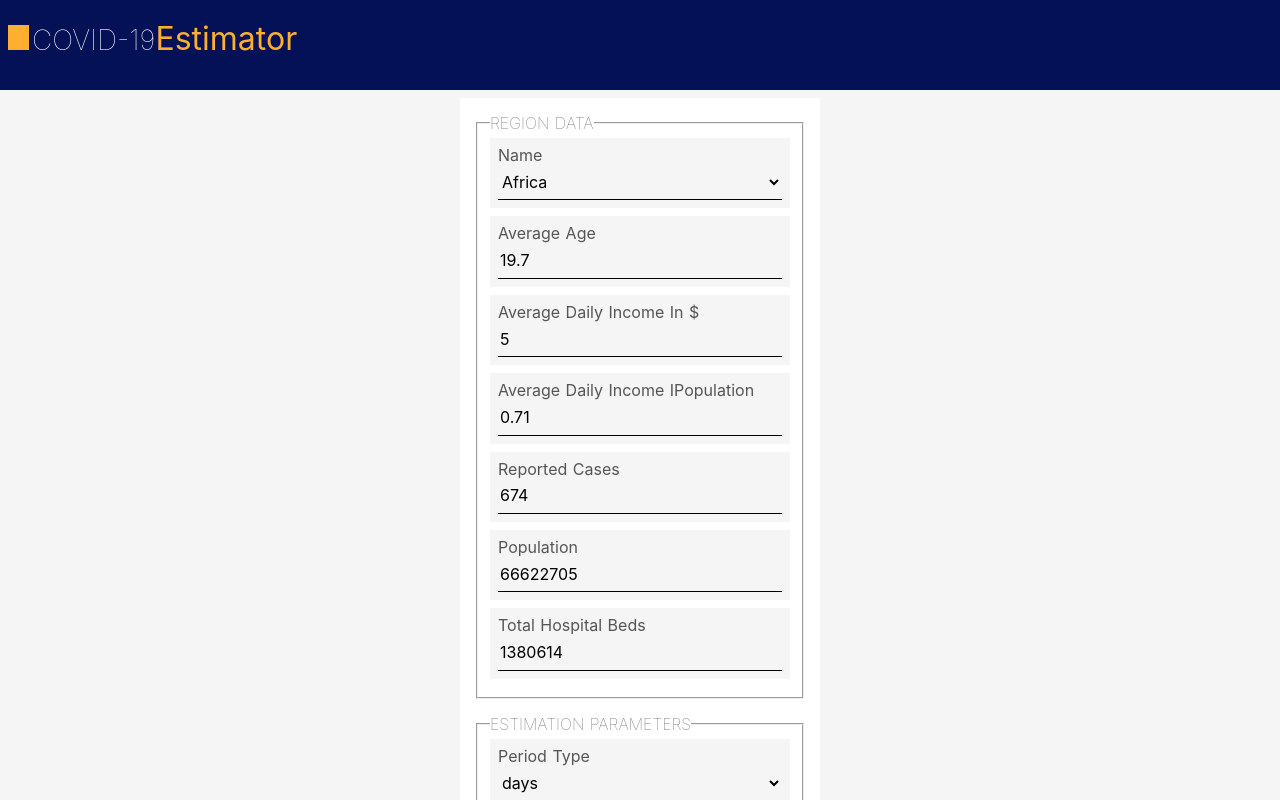
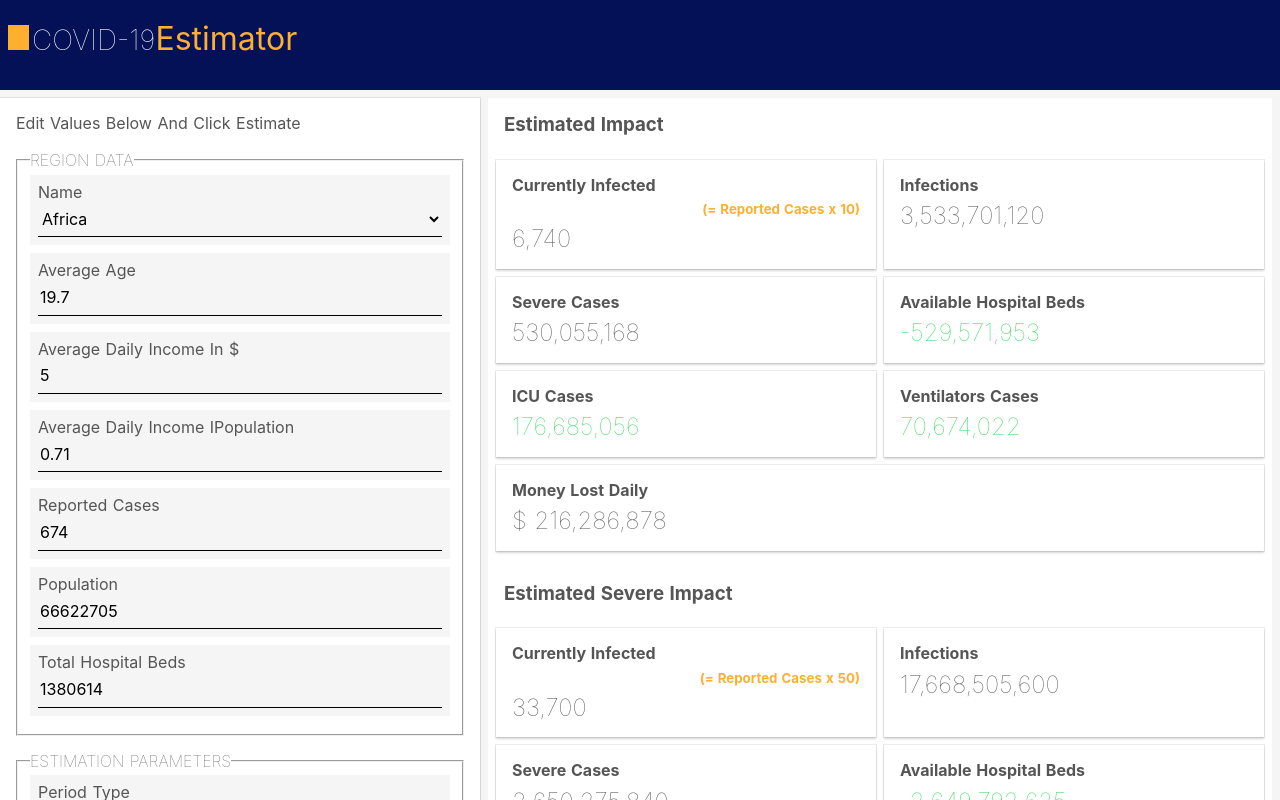
Before and after one commit to mugen64/sdg-covid-19-estimator-online, a Nuxt app: page / in a window 1280 px wide. Shown: the top 800 px of the page. Built offline with nearby package versions, Linux system fonts and the light colour scheme.

Commit message:
Added Estimation UI

```diff
--- a/components/Calculator.vue
+++ b/components/Calculator.vue
@@ -2,7 +2,9 @@
   <article class="calculator" aria-label="Estimation Form">
     <!-- <h3>Change The Values</h3>
      -->
-    <form role="form" @submit.prevent="submit()">
+    <form class="box-shadow" role="form" @submit.prevent="submit()">
+      <p>Edit Values Below And Click Estimate</p>
+      <br />
       <fieldset class="calculator__fieldset">
         <legend>Region Data</legend>
         <div class="calculator__field">
@@ -143,7 +145,6 @@ export default {
     padding: calc(#{$padding-sm} * 2);
     max-width: 360px;
     margin: 0 auto;
-
     button {
       margin-left: auto;
       display: block;
@@ -194,4 +195,15 @@ export default {
     }
   }
 }
+
+@media (min-width: 720px) {
+  .calculator {
+    width: inherit;
+    form {
+      max-width: 480px;
+      min-width: 480px;
+      margin: 0;
+    }
+  }
+}
 </style>
--- /dev/null
+++ b/components/Estimations.vue
@@ -0,0 +1,144 @@
+<template>
+  <article class="estimate" :aria-label="label">
+    <h3 class="estimate__label">{{ label }}</h3>
+    <div class="estimate__cards">
+      <!-- {{ estimate }} -->
+      <div class="estimate__card">
+        <h4 class="estimate__card__title">
+          Currently Infected
+        </h4>
+        <h5 class="estimate__card__subtitle">
+          (= Reported Cases x {{ multiple }})
+        </h5>
+        <div class="estimate__card__value">
+          {{ estimate.currentlyInfected | seperator }}
+        </div>
+      </div>
+      <div class="estimate__card">
+        <h4 class="estimate__card__title">
+          Infections
+        </h4>
+        <div class="estimate__card__value">
+          {{ estimate.infectionsByRequestedTime | seperator }}
+        </div>
+      </div>
+      <div class="estimate__card">
+        <h4 class="estimate__card__title">
+          Severe Cases
+        </h4>
+        <div class="estimate__card__value">
+          {{ estimate.severeCasesByRequestedTime | seperator }}
+        </div>
+      </div>
+      <div class="estimate__card">
+        <h4 class="estimate__card__title">
+          Available Hospital Beds
+        </h4>
+        <div
+          class="estimate__card__value"
+          :class="{
+            'text--danger': estimate.hospitalBedsByRequestedTime <= 0,
+            'text--success': estimate.hospitalBedsByRequestedTime > 0
+          }"
+        >
+          {{ estimate.hospitalBedsByRequestedTime | seperator }}
+        </div>
+      </div>
+      <div class="estimate__card">
+        <h4 class="estimate__card__title">
+          ICU Cases
+        </h4>
+        <div
+          class="estimate__card__value"
+          :class="{
+            'text--danger': estimate.casesForICUByRequestedTime > 0
+          }"
+        >
+          {{ estimate.casesForICUByRequestedTime | seperator }}
+        </div>
+      </div>
+      <div class="estimate__card">
+        <h4 class="estimate__card__title">
+          Ventilators Cases
+        </h4>
+        <div
+          class="estimate__card__value"
+          :class="{
+            'text--danger': estimate.casesForVentilatorsByRequestedTime > 0
+          }"
+        >
+          {{ estimate.casesForVentilatorsByRequestedTime | seperator }}
+        </div>
+      </div>
+      <div class="estimate__card">
+        <h4 class="estimate__card__title">
+          Money Lost Daily
+        </h4>
+        <div class="estimate__card__value">
+          $ {{ estimate.dollarsInFlight | seperator }}
+        </div>
+      </div>
+    </div>
+  </article>
+</template>
+<script>
+export default {
+  props: {
+    estimate: {
+      type: Object,
+      required: true
+    },
+    label: {
+      type: String,
+      required: true
+    },
+    multiple: {
+      type: Number,
+      default: 10
+    }
+  }
+};
+</script>
+<style lang="scss">
+.estimate {
+  &__label {
+    background: $white;
+    padding: calc(#{$padding-sm} * 2);
+  }
+  &__cards {
+    display: flex;
+    padding: calc(#{$padding-sm} * 2);
+    justify-content: space-between;
+    flex-wrap: wrap;
+    padding: $padding-sm;
+    padding-right: 0;
+    background: $white;
+  }
+  &__card {
+    flex: 1 1 calc(50% - #{$padding-md});
+    margin-bottom: $padding-sm;
+    margin-right: $padding-sm;
+    box-shadow: 0 2px 2px 0 rgba(0, 0, 0, 0.16), 0 0 0 1px rgba(0, 0, 0, 0.08);
+    padding: 1rem;
+    background: $white;
+
+    &__title,
+    &__subtitle {
+      word-break: none;
+      white-space: nowrap;
+      padding-bottom: $padding-sm;
+    }
+
+    &__subtitle {
+      color: $secondary;
+      // width: 100%;
+      text-align: right;
+    }
+
+    &__value {
+      font-size: 1.5em;
+      font-weight: 100;
+    }
+  }
+}
+</style>
--- a/css/_variables.scss
+++ b/css/_variables.scss
@@ -3,6 +3,8 @@ $primary-light : #d3d6e9;
 $primary-dark:  #00093a;
 
 $secondary : #FEAF30;
+$danger : rgb(54, 218, 92);
+$success : rgb(206, 7, 67);
 
 $black: #000;
 $dark: #555;
--- a/css/global.scss
+++ b/css/global.scss
@@ -122,6 +122,12 @@ a {
   &--secondary {
     color: $secondary;
   }
+  &--success {
+    color: $success;
+  }
+  &--danger {
+    color: $danger;
+  }
 }
 
 .font-weight {
@@ -135,3 +141,13 @@ a {
     font-weight: 100;
   }
 }
+
+.box-shadow {
+  box-shadow: 0 2px 2px 0 rgba(0, 0, 0, 0.16), 0 0 0 1px rgba(0, 0, 0, 0.08);
+}
+
+
+.no-break {
+  word-break: none;
+  white-space: nowrap;
+}
--- /dev/null
+++ b/filters/thousandSeperator.js
@@ -0,0 +1,3 @@
+export const thousandSeparator = (value) => {
+  return Number(value).toLocaleString();
+};
--- a/pages/index.vue
+++ b/pages/index.vue
@@ -1,25 +1,56 @@
 <template>
-  <section aria-label="Estimation Calculator and Results">
+  <section aria-label="Estimation Calculator and Results" class="index-page">
     <calculator v-model="estimate" style="margin-top: 0.5rem;" />
-    <br />
-    <div class="estimation-results">
-      <pre><code>{{ estimate }}</code></pre>
+    <div ref="estimationBox" class="estimation-results">
+      <estimations
+        :estimate="estimate.impact"
+        label="Estimated Impact"
+        :multiple="10"
+      />
+      <estimations
+        :estimate="estimate.severeImpact"
+        :multiple="50"
+        label="Estimated Severe Impact"
+      />
     </div>
   </section>
 </template>
 
 <script>
 import Calculator from '~/components/Calculator';
+import Estimations from '~/components/Estimations';
 import SampleData from '~/data';
 export default {
   components: {
-    Calculator
+    Calculator,
+    Estimations
   },
   data: () => ({
     estimate: { data: SampleData[0] }
   }),
   created() {
-    // this.estimate = this.$Estimator({});
+    this.estimate = this.$Estimator(SampleData[0]);
   }
 };
 </script>
+<style lang="scss">
+.index-page {
+  .estimation-results {
+    width: 100%;
+    max-width: 360px;
+    margin: 0 auto;
+    margin-top: $padding-md;
+  }
+}
+
+@media (min-width: 720px) {
+  .index-page {
+    display: flex;
+    .estimation-results {
+      max-width: none;
+      flex-grow: 1;
+      margin: $padding-sm;
+    }
+  }
+}
+</style>
--- a/plugins/vue-inject.js
+++ b/plugins/vue-inject.js
@@ -1,5 +1,9 @@
 import Vue from 'vue';
 import Spacer from '~/components/Spacer';
+import { thousandSeparator } from '~/filters/thousandSeperator';
+
+// filters
+Vue.filter('seperator', thousandSeparator);
 
 // register components
 Vue.component('spacer', Spacer);
```
